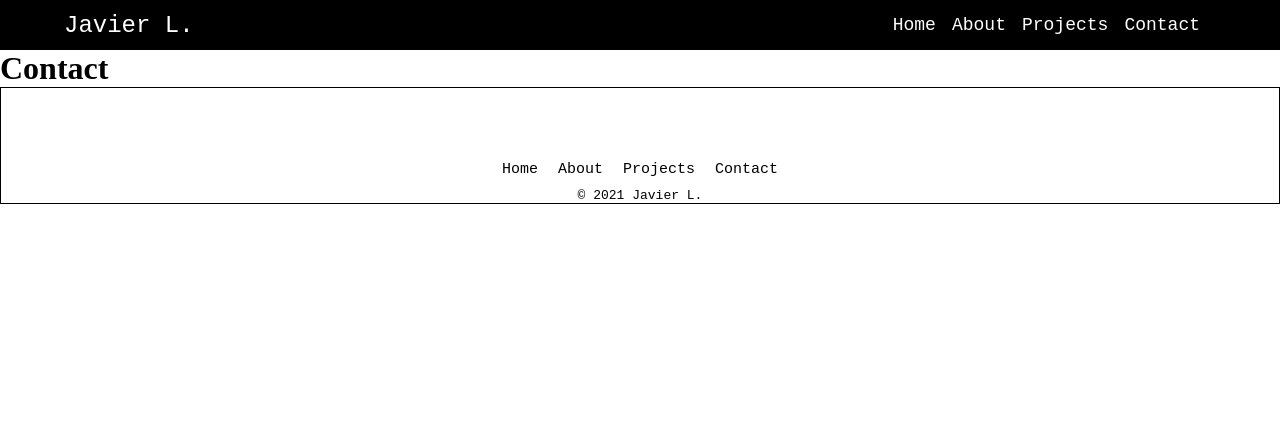
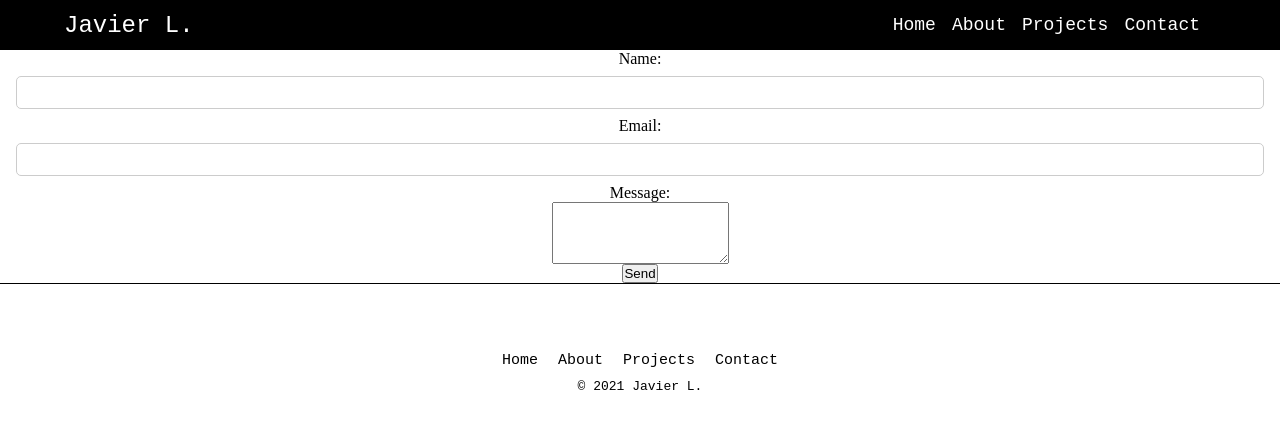
Before and after one commit to javlav98/JavsPortfolio, a React (Create React App) app: page /contact in a window 1280 px wide. Shown: the top 428 px of the page. Built offline with nearby package versions, Linux system fonts and the light colour scheme; some icons are missing; the HTML template or start-up script is replaced by a standard one.

Commit message:
added projects

```diff
--- a/package.json
+++ b/package.json
@@ -11,6 +11,7 @@
     "@testing-library/jest-dom": "^5.16.5",
     "@testing-library/react": "^13.4.0",
     "@testing-library/user-event": "^13.5.0",
+    "bootstrap": "^5.3.0",
     "react": "^18.2.0",
     "react-dom": "^18.2.0",
     "react-icons": "^4.10.1",
--- a/src/Components/AboutCore.css
+++ b/src/Components/AboutCore.css
@@ -6,8 +6,9 @@
     align-items: center;
     margin-right: 515px;
     margin-top: 50px;
+    font-size: 2rem;
+    font-weight: lighter;
     font-family: 'Courier New', Courier, monospace;
-    font-weight: lighter;
 
 }
 .pic {
@@ -37,8 +38,9 @@
     align-items: center;
     height: 10vh;
     font-family: 'courier new', sans-serif;
+    margin-top: 20px;
     font-weight: lighter;
-    margin-top: 20px;
+    font-size: 2rem;
 }
 
 .cardContainer {
--- /dev/null
+++ b/src/Components/ContactCore.css
@@ -0,0 +1,17 @@
+form {
+    width: 100%;
+    display: flex;
+    flex-direction: column;
+    align-items: center;
+    justify-content: center;
+    margin: 0 auto;
+    padding: 0 1rem;
+}
+
+form input {
+    width: 100%;
+    margin: 0.5rem 0;
+    padding: 0.5rem;
+    border: 1px solid #ccc;
+    border-radius: 5px;
+}
--- a/src/Components/ContactCore.js
+++ b/src/Components/ContactCore.js
@@ -0,0 +1,31 @@
+import React, { useState } from 'react';
+import './ContactCore.css';
+
+const ContactForm = () => {
+  const [name, setName] = useState('');
+  const [email, setEmail] = useState('');
+  const [message, setMessage] = useState('');
+
+  const handleSubmit = (e) => {
+    e.preventDefault();
+    const mailtoLink = `mailto:your-email@example.com?subject=Contact Form Submission&body=Name: ${encodeURIComponent(name)}%0D%0AEmail: ${encodeURIComponent(email)}%0D%0AMessage: ${encodeURIComponent(message)}`;
+    window.location.href = mailtoLink;
+  };
+
+  return (
+    <form onSubmit={handleSubmit}>
+      <label htmlFor="name">Name:</label>
+      <input type="text" id="name" value={name} onChange={(e) => setName(e.target.value)} required />
+
+      <label htmlFor="email">Email:</label>
+      <input type="email" id="email" value={email} onChange={(e) => setEmail(e.target.value)} required />
+
+      <label htmlFor="message">Message:</label>
+      <textarea id="message" value={message} onChange={(e) => setMessage(e.target.value)} rows="4" required></textarea>
+
+      <button type="submit">Send</button>
+    </form>
+  );
+};
+
+export default ContactForm;
--- a/src/Components/Footer.css
+++ b/src/Components/Footer.css
@@ -1,5 +1,5 @@
 footer {
-    border: 0.5px solid black;
+    border-top: 0.5px solid black;
 }
 
 .iconContainer {
@@ -20,7 +20,7 @@ footer {
     justify-content: center;
     align-items: center;
     list-style: none;
-    margin-top: 15px;
+    margin-top: 10px;
     font-size: 15px;
 }
 
@@ -38,7 +38,7 @@ footer {
     color: #787878;
 }
 
-p {
+.Copyrights {
     font-family: 'Courier New', Courier, monospace;
     font-size: 15px;
     margin: 0;
--- a/src/Components/HomeCore.css
+++ b/src/Components/HomeCore.css
@@ -4,11 +4,10 @@
     display: flex;
     justify-content: center;
     align-items: center;
-    height: 80vh;
+    height: 70vh;
     color: rgb(255, 255, 255);
     font-family: 'Courier New', Courier, monospace;
     text-align: center;
     font-size: large;
     font-weight: lighter;
-
 }
--- a/src/Components/HomeCore.js
+++ b/src/Components/HomeCore.js
@@ -5,7 +5,7 @@ import './HomeCore.css';
 function Title () {
     return (
         <div style={{
-          backgroundImage: `url("scan.jpg")`,
+          backgroundImage: `url("portbg.jpg")`,
           backgroundRepeat: 'no-repeat',
           backgroundSize: 'cover',
           backgroundPosition: 'center',
@@ -14,7 +14,7 @@ function Title () {
           color: 'white',
           border: '0.1px solid black',
         }}>
-            <h1 className='title1'>Hello, I'm Javier <br></br> Full Stack Web Developer</h1>
+            <h1 className='title1'>Hello, I'm Javier <br></br> Full Stack Web Developer.</h1>
         </div>
     )
 }
--- a/src/Components/Navbar.css
+++ b/src/Components/Navbar.css
@@ -3,8 +3,6 @@
     display: flex;
     justify-content: center;
     align-items: center;
-
-
   }
 
   .navbar-container {
--- /dev/null
+++ b/src/Components/ProjectsCore.css
@@ -0,0 +1,77 @@
+.projectsTitle {
+    text-align: center;
+    font-size: 2rem;
+    margin-top: 2rem;
+    margin-bottom: 2rem;
+    font-family: 'Courier New', Courier, monospace;
+}
+
+.card {
+    border: 0.5px solid #000;
+    padding: 1rem;
+    border-radius: 5px;
+    margin-bottom: 1rem;
+}
+
+.card-img-top {
+    width: 100%;
+    height: 200px;
+    object-fit: fill;
+}
+
+.card-title {
+    font-family: 'Courier New', Courier, monospace;
+}
+
+.card-text {
+    font-family: 'Courier New', Courier, monospace;
+    margin-bottom: 10px;
+}
+
+.cardsContainer {
+    display: flex;
+    flex-wrap: wrap;
+    justify-content: space-between;
+    align-items: center;
+    margin: 0 auto;
+    width: 100%;
+    max-width: 1200px;
+    padding: 0 1rem;
+    box-sizing: border-box;
+    margin-top: 2rem;
+    margin-bottom: 2rem;
+}
+
+.btn {
+    font-family: 'Courier New', Courier, monospace;
+    font-size: 1rem;
+    padding: 0.5rem 1rem;
+    border-radius: 10px;
+    border: 0.5px solid #000;
+    background-color: #fff;
+    cursor: pointer;
+    transition: all 0.3s ease-in-out;
+    text-decoration: none;
+    display: flex;
+    justify-content: center;
+    align-items: center;
+    margin: 0 auto;
+    margin-top: 1rem;
+    margin-bottom: 0.2rem;
+    width: 100%;
+    max-width: 200px;
+    color: #000;
+}
+
+.btn:hover {
+    background-color: #000;
+    color: #fff;
+}
+
+
+@media screen and (max-width: 500px) {
+    .cardsContainer {
+        flex-direction: column;
+        align-items: center;
+    }
+}
--- a/src/Components/ProjectsCore.js
+++ b/src/Components/ProjectsCore.js
@@ -0,0 +1,37 @@
+import React from 'react'
+import './ProjectsCore.css'
+
+
+export default function ProjectsCore() {
+  return (
+    <div>
+        <h1 className='projectsTitle'>Projects</h1>
+    <div className='cardsContainer'>
+        <div className="card" style={{ width: '18rem' }}>
+            <img className="card-img-top" src="VirtKey.png" alt="Card image cap" />
+                <div className="card-body">
+                <h5 className="card-title">Virtual Keyboard</h5>
+                <p className="card-text">Some quick example text to build on the card title and make up the bulk of the card's content.</p>
+                <a href="#" className="btn">Go somewhere</a>
+                </div>
+        </div>
+        <div className="card" style={{ width: '18rem' }}>
+            <img className="card-img-top" src="Dripbox.png" alt="Card image cap" />
+                <div className="card-body">
+                <h5 className="card-title">Drobox Login Clone</h5>
+                <p className="card-text">Some quick example text to build on the card title and make up the bulk of the card's content.</p>
+                <a href="#" className="btn">Go somewhere</a>
+                </div>
+        </div>
+        <div className="card" style={{ width: '18rem' }}>
+            <img className="card-img-top" src="newshot.png" alt="Card image cap" />
+                <div className="card-body">
+                <h5 className="card-title">Simplfied Calculator</h5>
+                <p className="card-text">Some quick example text to build on the card title and make up the bulk of the card's content.</p>
+                <a href="#" className="btn">Go somewhere</a>
+                </div>
+        </div>
+    </div>
+    </div>
+  )
+}
--- a/src/Pages/Contact.js
+++ b/src/Pages/Contact.js
@@ -1,9 +1,10 @@
 import React from 'react'
+import ContactCore from '../Components/ContactCore'
 
 export default function Contact() {
   return (
     <div>
-      <h1>Contact</h1>
+      <ContactCore />
     </div>
   )
 }
--- a/src/Pages/Projects.js
+++ b/src/Pages/Projects.js
@@ -1,9 +1,10 @@
 import React from 'react'
+import ProjectsCore from '../Components/ProjectsCore'
 
 export default function Projects() {
   return (
     <div>
-      <h1>Projects</h1>
+      <ProjectsCore />
     </div>
   )
 }
```
Also changed, not shown: 1 other file (tests, documents, lock files or other folders).
